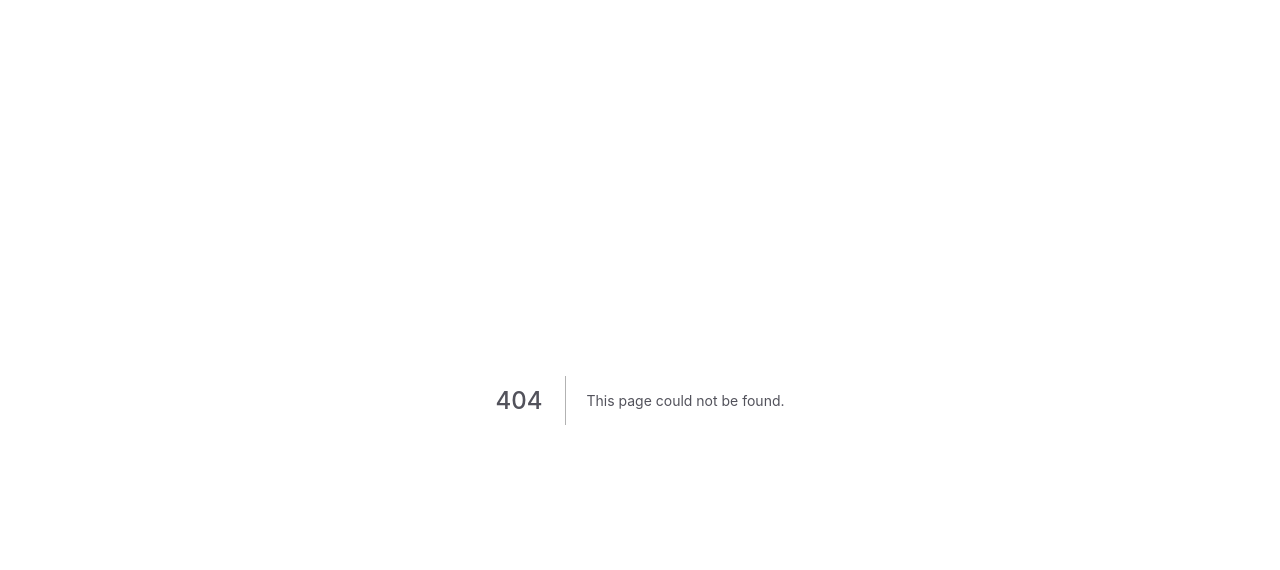
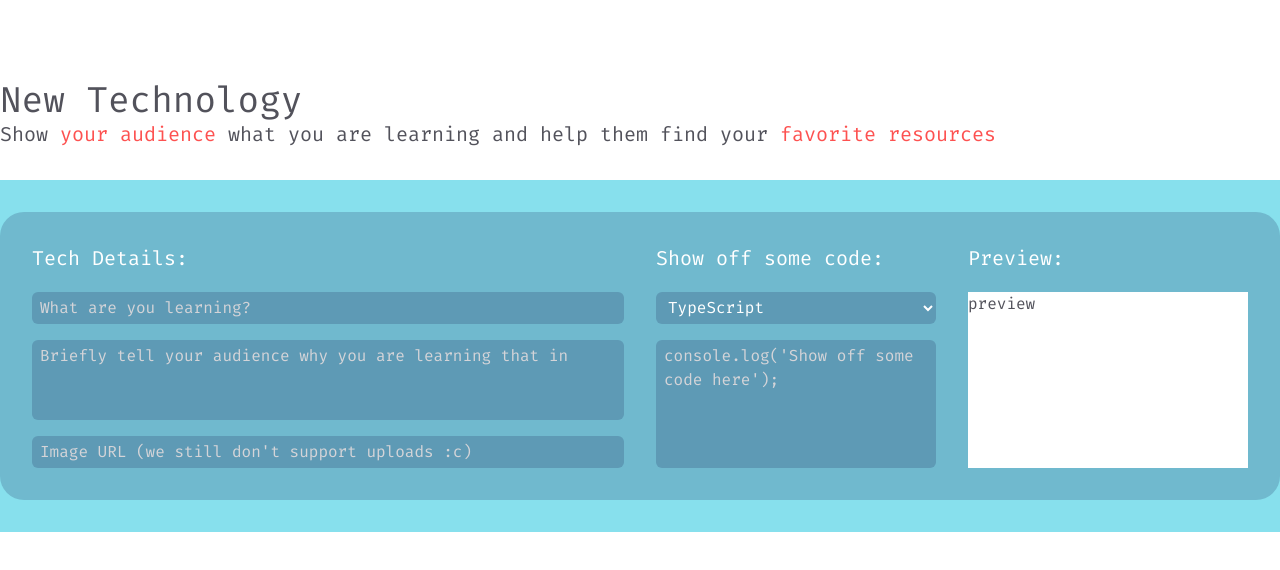
Before and after one commit to JeremyTechDev/whatimlearning, a Next.js app: page /new-tech in a window 1280 px wide. Before the commit this address had no page. Shown: the top 570 px of the page. Built offline with nearby package versions, Linux system fonts and the light colour scheme.

Commit message:
Added new tech form

```diff
--- a/components/LandingPage.tsx
+++ b/components/LandingPage.tsx
@@ -1,12 +1,19 @@
 const LandingPage = () => {
+  const handleLogin = async () => {
+    window.location.replace('http://127.0.0.1:8000/auth/twitter');
+  };
+
   return (
     <main className="flex h-screen w-screen justify-center items-center bg-gray-200">
       <section className="shadow-2xl lg:m-40 bg-gray-100 rounded">
         <div className="pt-12 px-12 flex items-center justify-between">
           <span className="text-4xl md:text-6xl">🚀</span>
-          <span className="bg-twitter text-sm md:text-base px-2 py-1 text-white rounded-lg">
+          <button
+            onClick={handleLogin}
+            className="bg-twitter text-sm md:text-base px-2 py-1 text-white rounded-lg"
+          >
             Sign in with Twitter
-          </span>
+          </button>
         </div>
 
         <div className="grid px-2 md:px-none grid-cols-1 md:grid-cols-8 gap-16 md:pt-16 pb-12 md:pb-24">
--- a/components/LearningKit.tsx
+++ b/components/LearningKit.tsx
@@ -19,6 +19,7 @@ const LearningKit: FC<T> = ({ technologies }) => (
           height={tech.id === 56 ? 224 : 192}
           alt={tech.title}
           src={tech.cover_img}
+          loader={() => tech.cover_img}
         />
         <h5>{tech.title}</h5>
       </div>
--- a/next.config.js
+++ b/next.config.js
@@ -2,6 +2,6 @@
 module.exports = {
   reactStrictMode: true,
   images: {
-    domains: ['dummyimage.com']
-  }
-}
+    loader: 'custom',
+  },
+};
--- a/pages/index.tsx
+++ b/pages/index.tsx
@@ -10,7 +10,7 @@ interface T {
 }
 
 const Home: NextPage<T> = ({ technologies }) => {
-  return <LandingPage />;
+  // return <LandingPage />;
   return (
     <Layout>
       Just some title here
@@ -20,9 +20,8 @@ const Home: NextPage<T> = ({ technologies }) => {
 };
 
 export async function getServerSideProps() {
-  return { props: {} };
-
-  const res = await fetch('http://127.0.0.1:8000/technologies/');
+  try {
+    const res = await fetch('http://127.0.0.1:8000/users/1/technologies');
     const technologies = await res.json();
 
     if (!technologies) {
@@ -34,9 +33,12 @@ export async function getServerSideProps() {
     console.log(technologies);
     return {
       props: {
-      technologies,
+        technologies: technologies.results,
       },
     };
+  } catch (error) {
+    return { props: {} };
+  }
 }
 
 export default Home;
--- /dev/null
+++ b/pages/new-tech.tsx
@@ -0,0 +1,88 @@
+import { ChangeEventHandler, useState } from 'react';
+
+type HandleChangeInput =
+  | HTMLInputElement
+  | HTMLTextAreaElement
+  | HTMLSelectElement;
+
+const NewTechForm = () => {
+  const [data, setData] = useState({
+    code: '',
+    description: '',
+    image: '',
+    language: 'TS',
+    title: '',
+  });
+
+  const handleChange: ChangeEventHandler<HandleChangeInput> = (event) => {
+    const { name, value } = event.target;
+    setData((prev) => ({ ...prev, [name]: value }));
+  };
+
+  return (
+    <main className="container mt-20 mx-auto">
+      <h1 className="text-4xl">New Technology</h1>
+      <h4 className="text-xl">
+        Show <span className="text-red">your audience</span> what you are
+        learning and help them find your{' '}
+        <span className="text-red">favorite resources</span>
+      </h4>
+
+      <section className="absolute py-8 left-0 my-8 bg-light w-screen">
+        <div className="bg-dark bg-opacity-20 container rounded-3xl mx-auto p-8 grid grid-cols-12 grid-rows-4 gap-y-4 gap-x-8">
+          <p className="text-white text-xl col-span-6">Tech Details:</p>
+          <p className="text-white text-xl col-span-3">Show off some code:</p>
+          <p className="text-white text-xl col-span-3">Preview:</p>
+
+          <input
+            className="col-span-6 new-tech-input"
+            name="title"
+            onChange={handleChange}
+            placeholder="What are you learning?"
+            value={data.title}
+          />
+
+          <textarea
+            className="col-span-6 row-start-3 row-span-2 new-tech-input resize-none"
+            defaultValue={data.description}
+            name="description"
+            onChange={handleChange}
+            placeholder="Briefly tell your audience why you are learning that in"
+          />
+
+          <input
+            className="col-span-6 row-start-5 new-tech-input"
+            name="image"
+            onChange={handleChange}
+            placeholder="Image URL (we still don't support uploads :c)"
+            value={data.image}
+          />
+
+          <select
+            className="col-span-3 new-tech-input"
+            defaultValue={data.language}
+            id="language"
+            name="language"
+            onChange={handleChange}
+          >
+            <option value="JS">JavaScript</option>
+            <option value="TS">TypeScript</option>
+            <option value="PY">Python</option>
+          </select>
+
+          <textarea
+            className="col-span-3 row-span-3 row-start-3 new-tech-input resize-none"
+            defaultValue={data.code}
+            name="code"
+            onChange={handleChange}
+            placeholder="console.log('Show off some code here');"
+          />
+
+          <div className="bg-white col-span-3 row-span-4">preview</div>
+        </div>
+      </section>
+    </main>
+  );
+};
+
+export default NewTechForm;
--- a/styles/globals.css
+++ b/styles/globals.css
@@ -2,6 +2,6 @@
 @tailwind components;
 @tailwind utilities;
 
-.selected {
-    @apply w-56;
+.new-tech-input {
+    @apply px-2 py-1 text-white placeholder-gray-300 bg-dark bg-opacity-20 rounded-md;
 }
```
Lines whose indentation alone changed are shown as unchanged.
